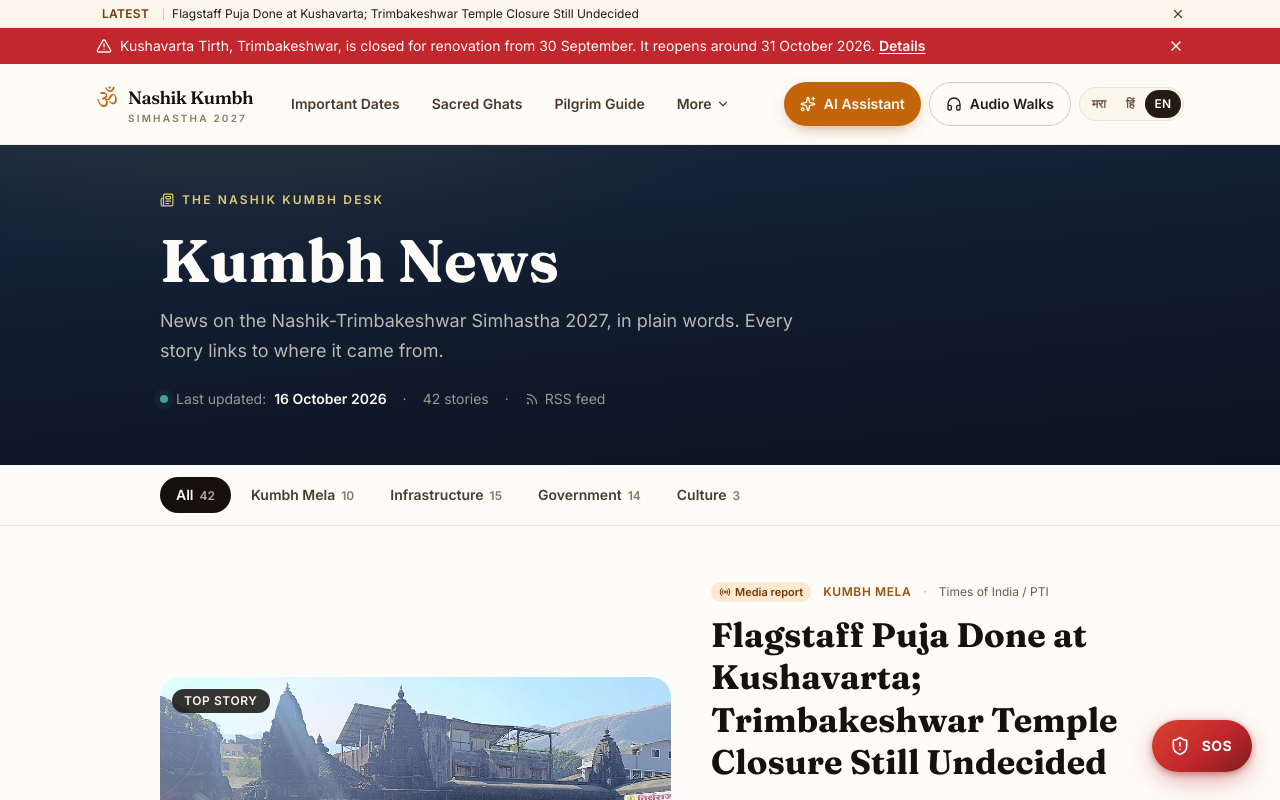
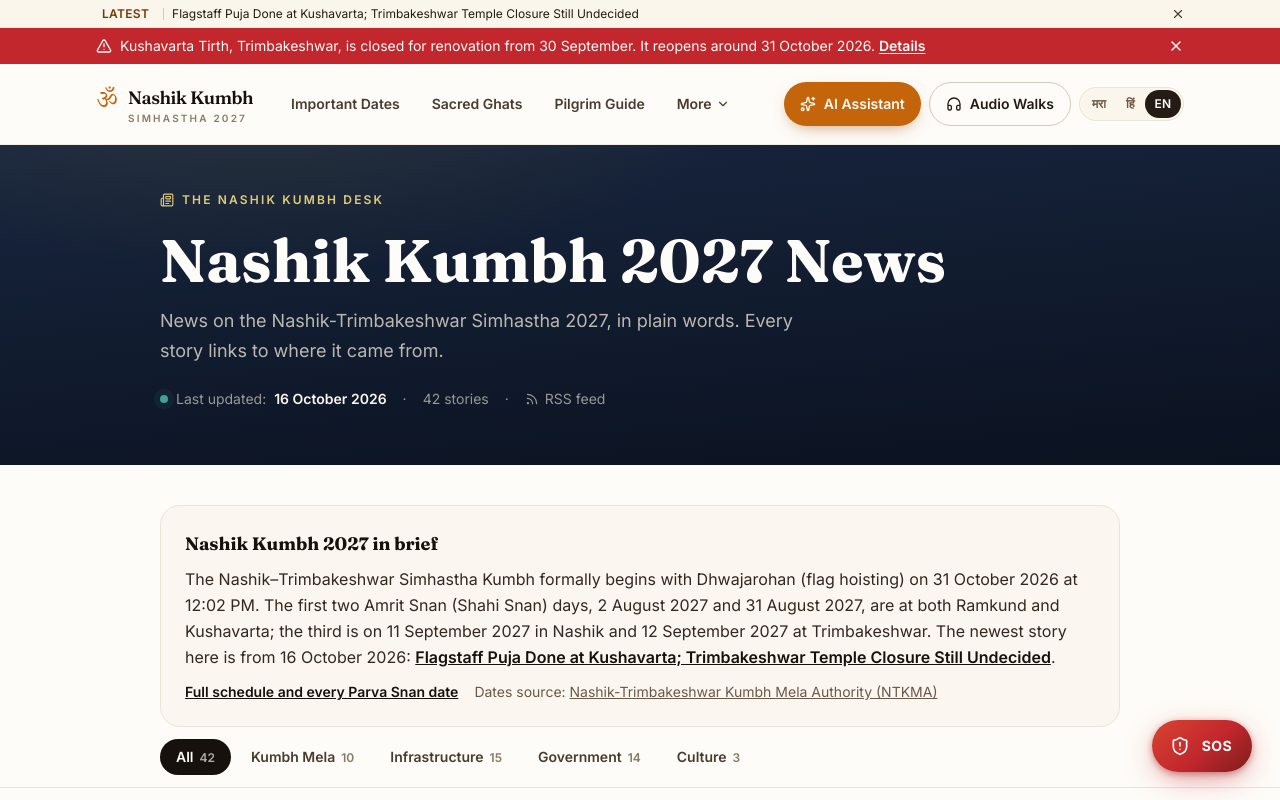
Before and after one commit to lonkarabhishek/thenashikkumbh, a Next.js app: page /en/blog in a window 1280 px wide. Shown: the top 800 px of the page. Built offline with nearby package versions, Linux system fonts and the light colour scheme.

Commit message:
SEO /blog: news-hub titles, in-brief answer from verified dates, CollectionPage schema, related guides + author box

```diff
--- a/src/app/[locale]/blog/page.tsx
+++ b/src/app/[locale]/blog/page.tsx
@@ -1,9 +1,34 @@
-import BlogIndexView from "@/components/blog/BlogIndexView";
+import BlogIndexView, { type NewsBrief } from "@/components/blog/BlogIndexView";
+import JsonLd from "@/components/JsonLd";
 import { blogArticles } from "@/data/blogData";
+import { schedule } from "@/data/verified";
 import { newsStatus, newsThumb } from "@/components/blog/newsMeta";
+import { SEO_COPY } from "@/i18n/seoCopy";
+import { SITE_URL, localeUrl } from "@/lib/seo";
+import type { Locale } from "@/i18n/translations";
+
+/** Schedule rows the "in brief" answer quotes. Dates come from the verified registry, never typed here. */
+const BRIEF_IDS = ["dhwajarohan", "amrit-snan-1", "amrit-snan-2", "amrit-snan-3-nashik", "amrit-snan-3-trimbak"];
+
+function briefDates(): NewsBrief {
+  const pick = (id: string) => {
+    const e = schedule.find((s) => s.id === id);
+    if (!e) throw new Error(`blog brief: schedule has no event "${id}"`);
+    return { isoDate: e.isoDate, startTime: e.startTime ?? null };
+  };
+  const [dhwaj, a1, a2, a3n, a3t] = BRIEF_IDS.map(pick);
+  const src = schedule.find((s) => s.id === "dhwajarohan")!;
+  return {
+    dhwajarohan: dhwaj,
+    amrit: [a1.isoDate, a2.isoDate, a3n.isoDate],
+    amritTrimbak: a3t.isoDate,
+    source: { org: src.sourceOrganisation, url: src.sourceUrl },
+  };
+}
 
 // Server wrapper: the list needs titles and summaries only, not post bodies.
-export default function Page() {
+export default function Page({ params }: { params: { locale: Locale } }) {
+  const { locale } = params;
   const articles = blogArticles.map((a) => ({
     id: a.id,
     slug: a.slug,
@@ -15,5 +40,39 @@
     status: newsStatus(a),
     thumb: newsThumb(a),
   }));
-  return <BlogIndexView articles={articles} />;
+
+  // CollectionPage + ItemList of the sourced stories, newest first, so search
+  // engines read /blog as the news hub and see what it lists.
+  const sourced = articles.filter((a) => a.status !== null).slice(0, 20);
+  const url = localeUrl(locale, "/blog");
+  const collection = {
+    "@context": "https://schema.org",
+    "@type": "CollectionPage",
+    "@id": `${url}#page`,
+    url,
+    name: SEO_COPY.blog[locale].title,
+    description: SEO_COPY.blog[locale].description,
+    inLanguage: locale,
+    isPartOf: { "@type": "WebSite", url: SITE_URL },
+    publisher: { "@id": `${SITE_URL}/#organization` },
+    ...(sourced[0] ? { dateModified: sourced[0].date } : {}),
+    mainEntity: {
+      "@type": "ItemList",
+      itemListOrder: "https://schema.org/ItemListOrderDescending",
+      numberOfItems: sourced.length,
+      itemListElement: sourced.map((a, i) => ({
+        "@type": "ListItem",
+        position: i + 1,
+        url: localeUrl(locale, `/blog/${a.slug}`),
+        name: a.title[locale],
+      })),
+    },
+  };
+
+  return (
+    <>
+      <JsonLd data={collection} />
+      <BlogIndexView articles={articles} brief={briefDates()} />
+    </>
+  );
 }
--- a/src/components/blog/BlogIndexView.tsx
+++ b/src/components/blog/BlogIndexView.tsx
@@ -9,7 +9,9 @@
 import { useChat } from "@/context/ChatContext";
 import type { Locale } from "@/i18n/translations";
 import type { BlogArticle } from "@/data/blogData";
-import { formatDate } from "@/lib/dates";
+import { formatDate, formatTime } from "@/lib/dates";
+import AuthorBox from "@/components/trust/AuthorBox";
+import NewsRelatedGuides from "@/components/seo/NewsRelatedGuides";
 import type { NewsStatus, NewsThumb } from "./newsMeta";
 import { CATEGORY_LABEL, NEWS_UI } from "./newsCopy";
 import StatusBadge from "./StatusBadge";
@@ -19,8 +21,18 @@
   "id" | "slug" | "title" | "date" | "summary" | "category" | "source"
 > & { status: NewsStatus; thumb: NewsThumb | null };
 
+/** Official dates quoted in the "in brief" answer; the server reads them from the verified registry. */
+export interface NewsBrief {
+  dhwajarohan: { isoDate: string; startTime: string | null };
+  /** The three Nashik Amrit Snan dates, in order. */
+  amrit: string[];
+  /** The third Amrit Snan at Trimbakeshwar. */
+  amritTrimbak: string;
+  source: { org: string; url: string };
+}
+
 const COPY = {
-  title: { en: "Kumbh News", hi: "कुंभ समाचार", mr: "कुंभ बातम्या" },
+  title: { en: "Nashik Kumbh 2027 News", hi: "नाशिक कुंभ 2027 समाचार", mr: "नाशिक कुंभमेळा २०२७ बातम्या" },
   subtitle: {
     en: "News on the Nashik-Trimbakeshwar Simhastha 2027, in plain words. Every story links to where it came from.",
     hi: "नाशिक-त्र्यंबकेश्वर सिंहस्थ 2027 की खबरें, आसान शब्दों में। हर खबर के साथ उसका स्रोत।",
@@ -41,13 +53,20 @@
     hi: "हमारा फ़ीड किसी भी न्यूज़ रीडर में जोड़ें, या कुंभ सहायक से अपनी भाषा में ताज़ा खबर पूछें।",
     mr: "आमचा फीड कोणत्याही न्यूज रीडरमध्ये जोडा, किंवा कुंभ सहायकाला तुमच्या भाषेत ताज्या बातम्या विचारा.",
   },
+  briefTitle: { en: "Nashik Kumbh 2027 in brief", hi: "नाशिक कुंभ 2027 संक्षेप में", mr: "नाशिक कुंभमेळा २०२७ थोडक्यात" },
+  briefSource: { en: "Dates source", hi: "तिथियों का स्रोत", mr: "तारखांचा स्रोत" },
+  briefAllDates: {
+    en: "Full schedule and every Parva Snan date",
+    hi: "पूरा कार्यक्रम और हर पर्व स्नान की तिथि",
+    mr: "संपूर्ण वेळापत्रक आणि प्रत्येक पर्व स्नानाची तारीख",
+  },
   rss: { en: "RSS feed", hi: "RSS फ़ीड", mr: "RSS फीड" },
   ask: { en: "Ask Sahayak", hi: "सहायक से पूछें", mr: "सहायकाला विचारा" },
 };
 
 type Filter = "all" | BlogArticle["category"];
 
-export default function BlogIndexView({ articles }: { articles: ArticleCard[] }) {
+export default function BlogIndexView({ articles, brief }: { articles: ArticleCard[]; brief: NewsBrief }) {
   const { t, locale } = useLanguage();
   const { openWithTopic } = useChat();
   const [filter, setFilter] = useState<Filter>("all");
@@ -117,6 +136,29 @@
       </header>
 
       <div className="bg-cream-50">
+        {/* ══════ In brief: a plain answer up top, dates from the verified registry ══════ */}
+        <section aria-labelledby="news-brief" className="section-container max-w-5xl pt-8 md:pt-10">
+          <div className="rounded-card border border-temple-100 bg-cream-100/60 p-5 sm:p-6">
+            <h2 id="news-brief" className="font-heading text-lg font-bold text-temple-900">
+              {t(COPY.briefTitle)}
+            </h2>
+            <p className="mt-2 leading-relaxed text-temple-700">
+              <BriefText brief={brief} locale={locale} latest={sourced[0]} />
+            </p>
+            <p className="mt-3 flex flex-wrap gap-x-4 gap-y-1 text-sm">
+              <Link href="/dates" className="font-semibold text-temple-900 underline">
+                {t(COPY.briefAllDates)}
+              </Link>
+              <span className="text-temple-500">
+                {t(COPY.briefSource)}:{" "}
+                <a href={brief.source.url} target="_blank" rel="noopener noreferrer" className="underline">
+                  {brief.source.org}
+                </a>
+              </span>
+            </p>
+          </div>
+        </section>
+
         {/* ══════ Category tabs ══════ */}
         <nav
           aria-label={t(COPY.title)}
@@ -206,6 +248,10 @@
             </details>
           )}
 
+          {/* ══════ Related guides and who writes this ══════ */}
+          <NewsRelatedGuides />
+          <AuthorBox />
+
           {/* ══════ Follow ══════ */}
           <aside className="mt-16 flex flex-col gap-6 rounded-card bg-temple-900 p-6 text-cream-50 sm:p-8 md:flex-row md:items-center md:justify-between">
             <div className="max-w-xl">
@@ -228,6 +274,50 @@
           </aside>
         </div>
       </div>
+    </>
+  );
+}
+
+/** One paragraph, written per language rather than templated word by word. */
+function BriefText({ brief, locale, latest }: { brief: NewsBrief; locale: Locale; latest?: ArticleCard }) {
+  const d = (iso: string) => formatDate(iso, locale);
+  const dh = d(brief.dhwajarohan.isoDate);
+  const tm = brief.dhwajarohan.startTime ? formatTime(brief.dhwajarohan.startTime, locale) : null;
+  const [a1, a2, a3] = brief.amrit.map(d);
+  const at = d(brief.amritTrimbak);
+  const newest = latest ? (
+    <>
+      {" "}
+      {locale === "en" && <>The newest story here is from {d(latest.date)}: </>}
+      {locale === "hi" && <>इस पेज की सबसे नई खबर {d(latest.date)} की है: </>}
+      {locale === "mr" && <>या पानावरील सर्वात नवी बातमी {d(latest.date)} ची आहे: </>}
+      <Link href={`/blog/${latest.slug}`} className="font-semibold text-temple-900 underline">
+        {latest.title[locale]}
+      </Link>
+      {locale === "en" ? "." : locale === "hi" ? "।" : "."}
+    </>
+  ) : null;
+  if (locale === "mr")
+    return (
+      <>
+        नाशिक–त्र्यंबकेश्वर सिंहस्थ कुंभमेळ्याची औपचारिक सुरुवात {dh} रोजी{tm ? ` ${tm} वाजता` : ""} ध्वजारोहणाने
+        होईल. पहिले दोन अमृत स्नान (शाही स्नान) {a1} आणि {a2} रोजी रामकुंड व कुशावर्त दोन्ही ठिकाणी; तिसरे अमृत
+        स्नान नाशिकमध्ये {a3} आणि त्र्यंबकेश्वरला {at} रोजी होईल.{newest}
+      </>
+    );
+  if (locale === "hi")
+    return (
+      <>
+        नाशिक–त्र्यंबकेश्वर सिंहस्थ कुंभ की औपचारिक शुरुआत {dh} को{tm ? ` ${tm} बजे` : ""} ध्वजारोहण से होगी। पहले दो अमृत
+        स्नान (शाही स्नान) {a1} और {a2} को रामकुंड व कुशावर्त दोनों जगह होंगे; तीसरा अमृत स्नान नाशिक में {a3} और
+        त्र्यंबकेश्वर में {at} को होगा।{newest}
+      </>
+    );
+  return (
+    <>
+      The Nashik–Trimbakeshwar Simhastha Kumbh formally begins with Dhwajarohan (flag hoisting) on {dh}
+      {tm ? ` at ${tm}` : ""}. The first two Amrit Snan (Shahi Snan) days, {a1} and {a2}, are at both Ramkund and
+      Kushavarta; the third is on {a3} in Nashik and {at} at Trimbakeshwar.{newest}
     </>
   );
 }
--- a/src/data/lastmod.ts
+++ b/src/data/lastmod.ts
@@ -20,7 +20,7 @@
   "/guide": "2026-10-07",
   "/ghats": "2026-10-15",
   "/events": "2026-10-06",
-  "/blog": "2026-10-14",
+  "/blog": "2026-10-16",
   "/gallery": "2026-10-15",
   "/credits": "2026-10-07",
   "/yatra": "2026-10-06",
--- a/src/i18n/seoCopy.ts
+++ b/src/i18n/seoCopy.ts
@@ -90,21 +90,21 @@
   },
   blog: {
     en: {
-      title: "Kumbh Mela Blog - Latest News, Updates and Stories from Nashik",
+      title: "Nashik Kumbh 2027 News: Latest Simhastha Updates",
       description:
-        "Latest Nashik Kumbh Mela 2027 news: dates, works, budget, safety, stay and travel. Every story is sourced and dated.",
+        "Latest Nashik Kumbh Mela 2027 news, dated and sourced: Ramkund and ghat works, roads, water, Sadhugram and safety. Confirmed and reported marked.",
       crumb: "Blog",
     },
     mr: {
-      title: "नाशिक कुंभमेळा बातम्या आणि ताज्या घडामोडी",
+      title: "नाशिक कुंभमेळा २०२७ बातम्या: सिंहस्थाच्या ताज्या घडामोडी",
       description:
-        "नाशिक सिंहस्थ कुंभमेळा २०२७ संबंधी ताज्या बातम्या: पायाभूत सुविधा, शासनाच्या योजना, सांस्कृतिक कार्यक्रम आणि गोदावरीकाठच्या सिंहस्थासाठी भाविकांना मार्गदर्शन.",
+        "नाशिक सिंहस्थ कुंभमेळा २०२७ च्या ताज्या बातम्या, तारीख आणि स्रोतासह: रामकुंड व घाटांची कामे, रस्ते, पाणी, साधुग्राम आणि सुरक्षा. अधिकृत की वृत्त, ते स्पष्ट.",
       crumb: "बातम्या",
     },
     hi: {
-      title: "नाशिक कुंभ मेला समाचार और ताज़ा अपडेट",
+      title: "नाशिक कुंभ 2027 समाचार: सिंहस्थ की ताज़ा खबरें",
       description:
-        "नाशिक सिंहस्थ कुंभ मेला 2027 से जुड़ी ताज़ा खबरें: बुनियादी ढाँचा, सरकारी योजनाएँ, सांस्कृतिक कार्यक्रम और गोदावरी तट के सिंहस्थ के लिए तीर्थयात्री गाइड।",
+        "नाशिक सिंहस्थ कुंभ मेला 2027 की ताज़ा खबरें, तारीख और स्रोत के साथ: रामकुंड व घाटों का काम, सड़कें, पानी, साधुग्राम और सुरक्षा। पुष्ट या रिपोर्ट, साफ़ लिखा।",
       crumb: "समाचार",
     },
   },
```
